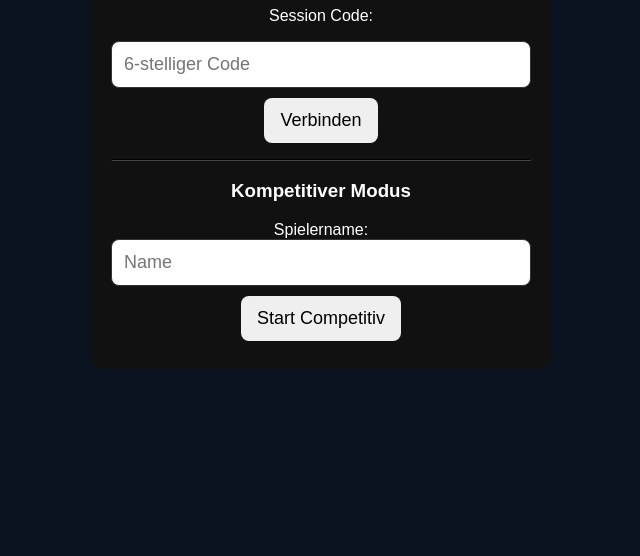
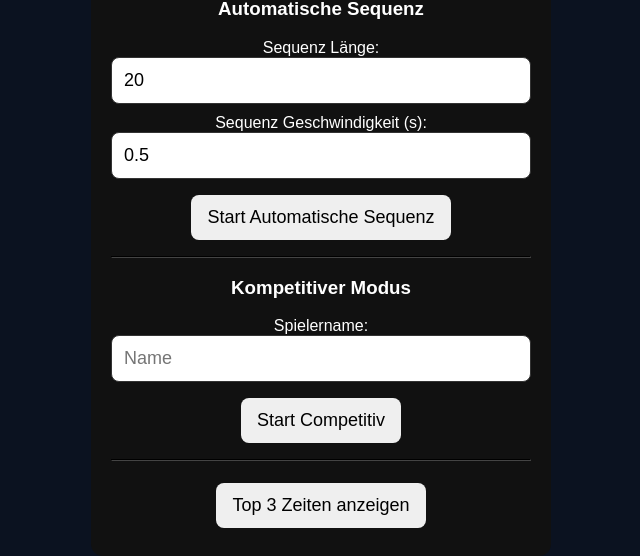
Before and after one commit to NickMaul/FootballMatrix, a plain HTML site: page steuerung.html in a window 1280 px wide. Shown: the part 256-812 px from the top of the page, without its empty margins (319-959 px from the left). Drawn offline with nearby package versions, Linux system fonts and the light colour scheme.

Commit message:
Update steuerung.html

```diff
--- a/steuerung.html
+++ b/steuerung.html
@@ -8,8 +8,7 @@
     body{font-family:Arial,Helvetica,sans-serif;background:#0b1220;color:#fff;display:flex;flex-direction:column;align-items:center;justify-content:center;height:100vh;margin:0}
     .card{background:#111;padding:20px;border-radius:12px;width:92%;max-width:420px;text-align:center}
     input{padding:12px;border-radius:8px;border:1px solid #333;width:100%;box-sizing:border-box;margin-bottom:10px;font-size:18px}
-    button{padding:12px 16px;border-radius:8px;border:none;font-size:18px;cursor:pointer}
-    .next{background:#ff3b30;color:#fff;width:100%;margin-top:10px}
+    button{padding:12px 16px;border-radius:8px;border:none;font-size:18px;cursor:pointer;margin-top:6px}
     .small{font-size:13px;opacity:.8;margin-top:8px}
     .grid-btns{display:grid;grid-template-columns:repeat(3,1fr);gap:8px;margin-top:8px}
     .grid-btns button{padding:18px;font-size:20px}
@@ -43,10 +42,25 @@
 
     <hr>
 
+    <!-- Automatisierte Sequenz -->
+    <h3>Automatische Sequenz</h3>
+    Sequenz Länge: <input id="seqLength" type="number" value="20" min="1" /><br/>
+    Sequenz Geschwindigkeit (s): <input id="seqSpeed" type="number" value="0.5" min="0.1" step="0.1" /><br/>
+    <button onclick="startSequence()">Start Automatische Sequenz</button>
+    <div id="seqStatus" class="small"></div>
+
+    <hr>
+
+    <!-- Kompetitiver Modus -->
     <h3>Kompetitiver Modus</h3>
     Spielername: <input id="playerName" type="text" placeholder="Name" /><br/>
     <button onclick="startCompetitive()">Start Competitiv</button>
     <div id="competitiveStatus" class="small"></div>
+
+    <hr>
+
+    <button onclick="showTop3()">Top 3 Zeiten anzeigen</button>
+    <div id="top3" class="small" style="margin-top:6px"></div>
 
     <div id="status" class="small" style="margin-top:8px"></div>
   </div>
@@ -61,12 +75,15 @@
 
   <script>
     const SERVER_URL = 'https://footballmatrix.onrender.com';
+    const socket = io(SERVER_URL, { transports: ['websocket','polling'] });
 
-    const socket = io(SERVER_URL, { transports: ['websocket','polling'] });
     let session = null;
     let lastField = 0;
 
-    // Competitive Mode
+    // Automatisierte Sequenz
+    let sequenceTimer = null;
+
+    // Kompetitiver Modus
     let competitiveMode = false;
     let competitiveCount = 0;
     let competitiveStart = null;
@@ -99,10 +116,12 @@
       document.getElementById('last').textContent = field;
     });
 
+    // --- Manuelles Feld auswählen ---
     function manualPick(n){
       if(!session) return alert('Verbinde dich zuerst mit einer Session.');
       socket.emit('pick-field', { sessionCode: session, field: n });
 
+      // Kompetitiver Modus
       if(competitiveMode){
         competitiveCount++;
         if(competitiveCount === 1) competitiveStart = Date.now();
@@ -118,6 +137,7 @@
       }
     }
 
+    // --- Kompetitiver Modus starten ---
     function startCompetitive() {
       const player = document.getElementById('playerName').value.trim();
       if(!player) return alert('Bitte Namen eingeben!');
@@ -128,15 +148,49 @@
       document.getElementById('competitiveStatus').textContent = `Klicke ${COMPETITIVE_LENGTH} Felder!`;
     }
 
+    // --- Ergebnis speichern ---
     function saveCompetitiveResult(player, duration){
       const ts = Date.now();
-      db.ref('competitiv-scores').push({
-        player,
-        duration,
-        ts
-      }).then(() => {
-        console.log(`Ergebnis gespeichert für ${player}: ${duration}s`);
-      }).catch(err => console.error('Fehler beim Speichern:', err));
+      db.ref('competitiv-scores').push({ player, duration, ts })
+        .then(()=>console.log(`Ergebnis gespeichert für ${player}: ${duration}s`))
+        .catch(err=>console.error('Fehler beim Speichern:', err));
+    }
+
+    // --- Automatische Sequenz starten ---
+    function startSequence(){
+      if(!session) return alert('Bitte zuerst verbinden!');
+      const length = parseInt(document.getElementById('seqLength').value) || 20;
+      const speed = parseFloat(document.getElementById('seqSpeed').value) || 0.5;
+      let count = 0;
+
+      if(sequenceTimer) clearInterval(sequenceTimer);
+
+      sequenceTimer = setInterval(() => {
+        count++;
+        let next;
+        do { next = Math.floor(Math.random()*9)+1 } while(next === lastField);
+        manualPick(next);
+        document.getElementById('seqStatus').textContent = `Felder: ${count}/${length}`;
+
+        if(count >= length){
+          clearInterval(sequenceTimer);
+          sequenceTimer = null;
+          document.getElementById('seqStatus').textContent = `Sequenz abgeschlossen!`;
+        }
+      }, speed*1000);
+    }
+
+    // --- Top 3 Zeiten anzeigen ---
+    function showTop3(){
+      db.ref('competitiv-scores').orderByChild('duration').limitToFirst(3).once('value', snapshot => {
+        const div = document.getElementById('top3');
+        div.innerHTML = '';
+        const items = [];
+        snapshot.forEach(s => items.push(s.val()));
+        items.forEach((item,i)=>{
+          div.innerHTML += `${i+1}. ${item.player}: ${item.duration.toFixed(2)}s<br>`;
+        });
+      });
     }
   </script>
 </body>
```
